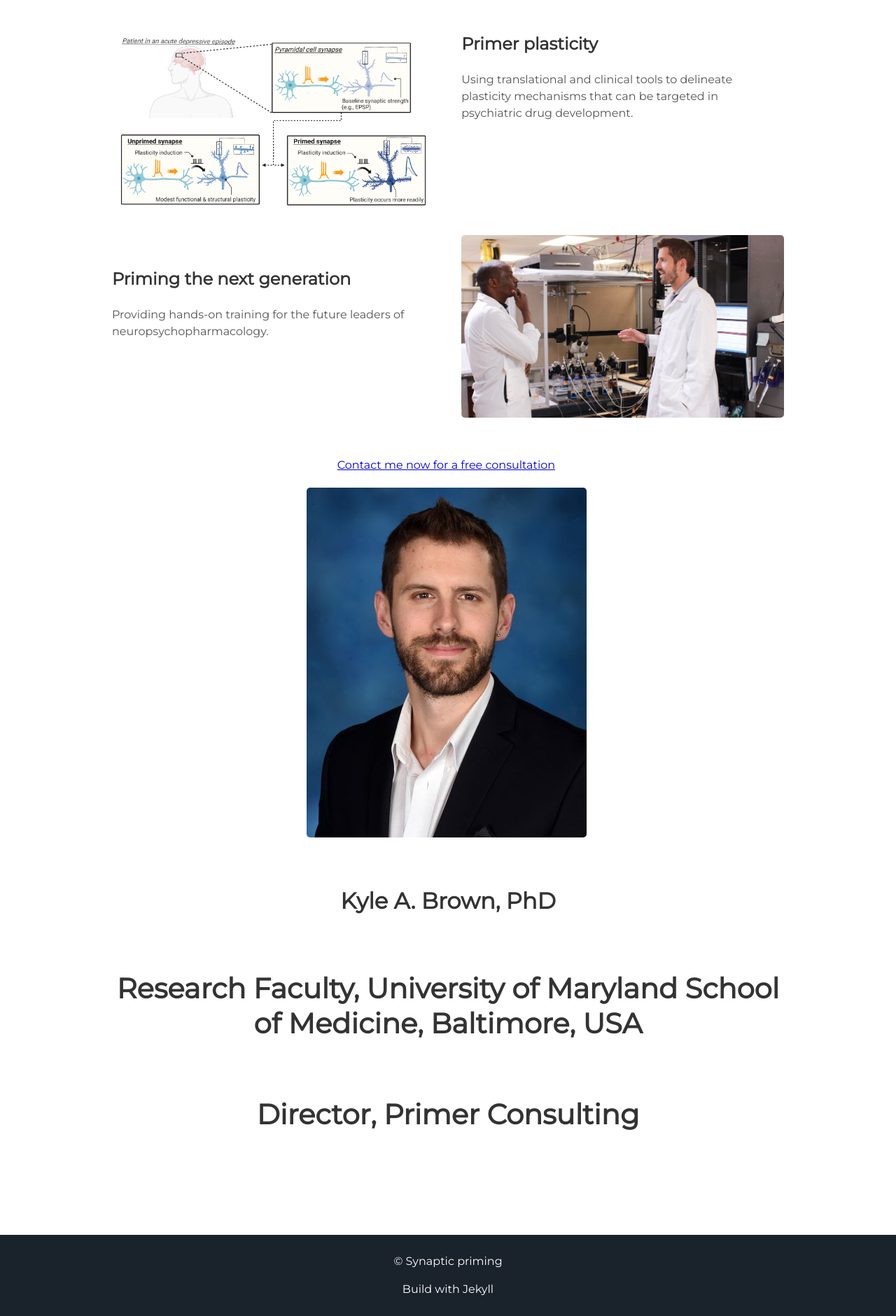
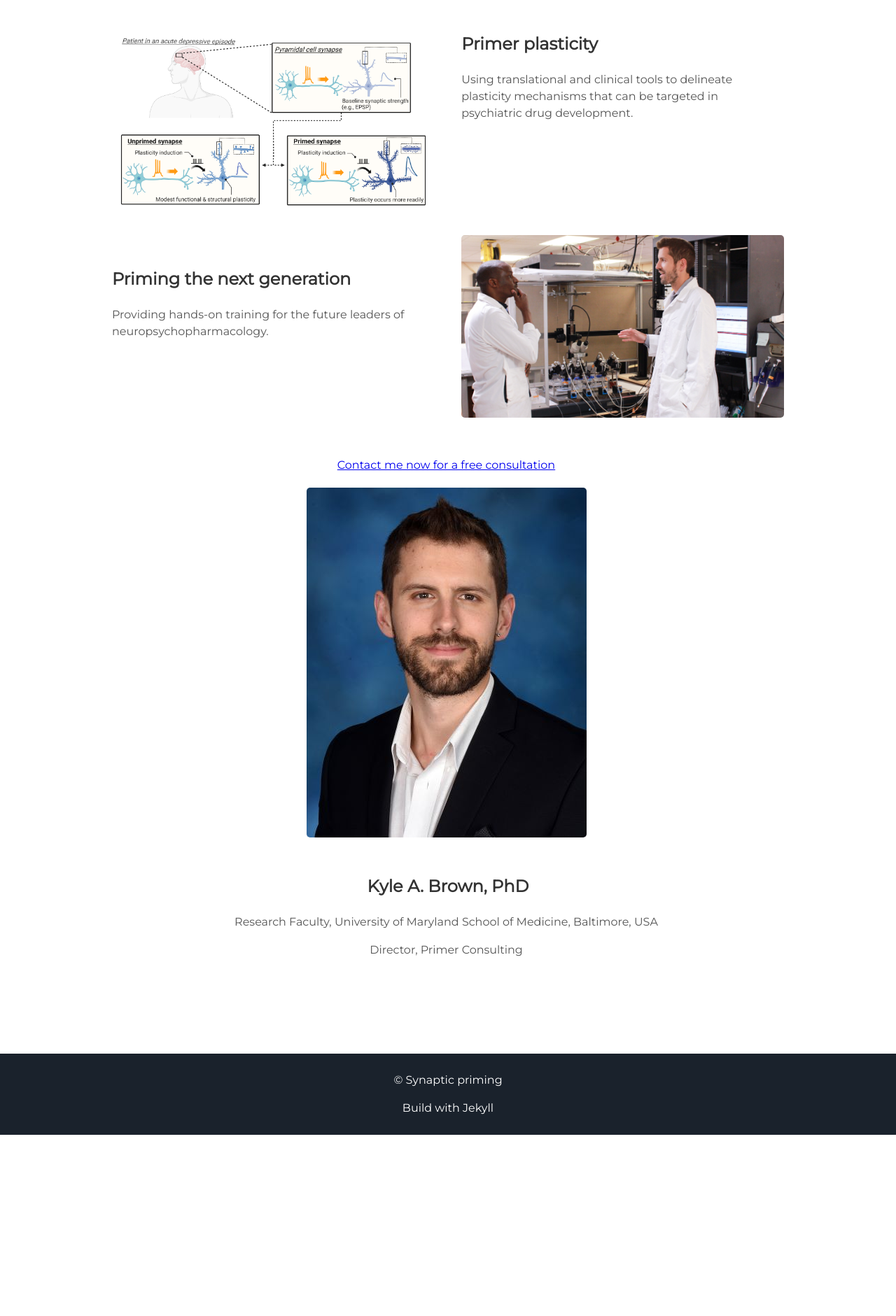
Before and after one commit to synaptic-priming/Nomad, a Jekyll site: the page built from index.html, in a window 1280 px wide. Shown: the part 2647-4528 px from the top of the page at 70% size. Built offline with Jekyll 4.4.1, drawn with Linux system fonts in a browser that asks for light colours; after the commit the page ends 4269 px from its top, so only the background shows below that.

Commit message:
Update projects.html

```diff
--- a/_includes/projects.html
+++ b/_includes/projects.html
@@ -40,8 +40,8 @@
      </div>
   </div>
   <div class="contents-center">
-    <h2 align="center"> Kyle A. Brown, PhD </h2>
-    <h1 align="center"> Research Faculty, University of Maryland School of Medicine, Baltimore, USA </h1>
-    <h1 align="center"> Director, Primer Consulting </h1>
+    <h3 align="center"> Kyle A. Brown, PhD </h3>
+    <p align="center"> Research Faculty, University of Maryland School of Medicine, Baltimore, USA </p>
+    <p align="center"> Director, Primer Consulting </p>
   </div>
 </div>
```
